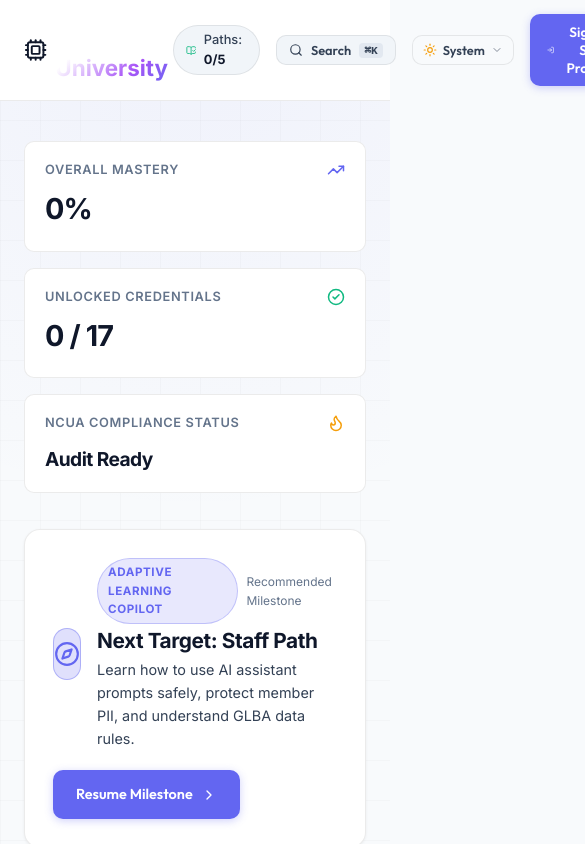
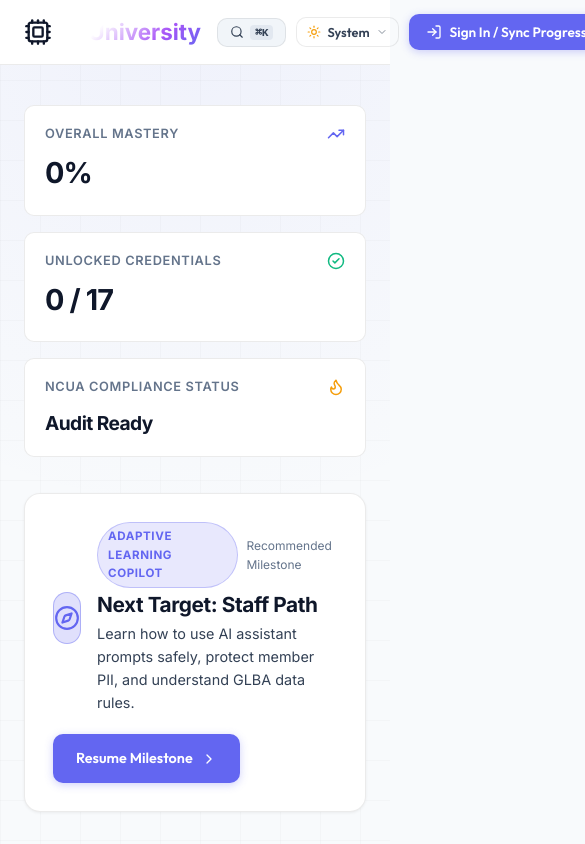
Before and after one commit to cilleyperson/ai-edu, a Next.js app: page / in a window 390 px wide. Shown: the top 844 px of the page, 585 px wide, since content can reach past the window. Built offline with nearby package versions, Linux system fonts and the light colour scheme.

Commit message:
feat(ui): optimize header layout, spacing, and responsive element density

```diff
--- a/src/app/globals.css
+++ b/src/app/globals.css
@@ -289,6 +289,7 @@ h4 { font-size: 1.2rem; }
   display: flex;
   justify-content: space-between;
   align-items: center;
+  gap: 16px;
 }
 
 .logo {
@@ -299,6 +300,35 @@ h4 { font-size: 1.2rem; }
   align-items: center;
   gap: 8px;
   color: var(--text-primary);
+  flex-shrink: 0;
+}
+
+.header-utilities {
+  display: flex;
+  align-items: center;
+  gap: 10px;
+  flex-shrink: 0;
+}
+
+/* Responsive Element Density Controls */
+.header-progress-widget {
+  display: none;
+}
+
+.search-btn-text {
+  display: none;
+}
+
+@media (min-width: 1360px) {
+  .header-progress-widget {
+    display: flex;
+  }
+}
+
+@media (min-width: 1280px) {
+  .search-btn-text {
+    display: inline;
+  }
 }
 
 .nav-links {
--- a/src/components/Header.tsx
+++ b/src/components/Header.tsx
@@ -254,13 +254,14 @@ export default function Header() {
           </ul>
         </nav>
 
-        {/* Progress Tracker Widget */}
-        <div style={{ display: "flex", alignItems: "center", gap: "16px" }}>
+        {/* Right Utility Bar */}
+        <div className="header-utilities">
+          {/* Progress Tracker Widget */}
           <div
+            className="header-progress-widget"
             style={{
               padding: "4px 12px",
               borderRadius: "var(--radius-full)",
-              display: "flex",
               alignItems: "center",
               gap: "8px",
               fontSize: "0.8rem",
@@ -283,14 +284,14 @@ export default function Header() {
               fontSize: "0.8rem",
               display: "flex",
               alignItems: "center",
-              gap: "8px",
+              gap: "6px",
               background: "var(--surface-hover)",
               border: "1px solid var(--border-color)",
               color: "var(--text-secondary)",
             }}
           >
             <Search style={{ width: 14, height: 14 }} />
-            <span>Search</span>
+            <span className="search-btn-text">Search</span>
             <kbd style={{ fontSize: "0.7rem", color: "var(--text-secondary)", background: "var(--surface-elevated)", padding: "1px 5px", borderRadius: "4px" }}>⌘K</kbd>
           </button>
 
@@ -453,7 +454,7 @@ export default function Header() {
 
       {/* Injecting CSS specifically for responsive display toggle since we don't have tailwind config file active */}
       <style jsx global>{`
-        @media (min-width: 1024px) {
+        @media (min-width: 1180px) {
           .desktop-nav {
             display: block !important;
           }
```
